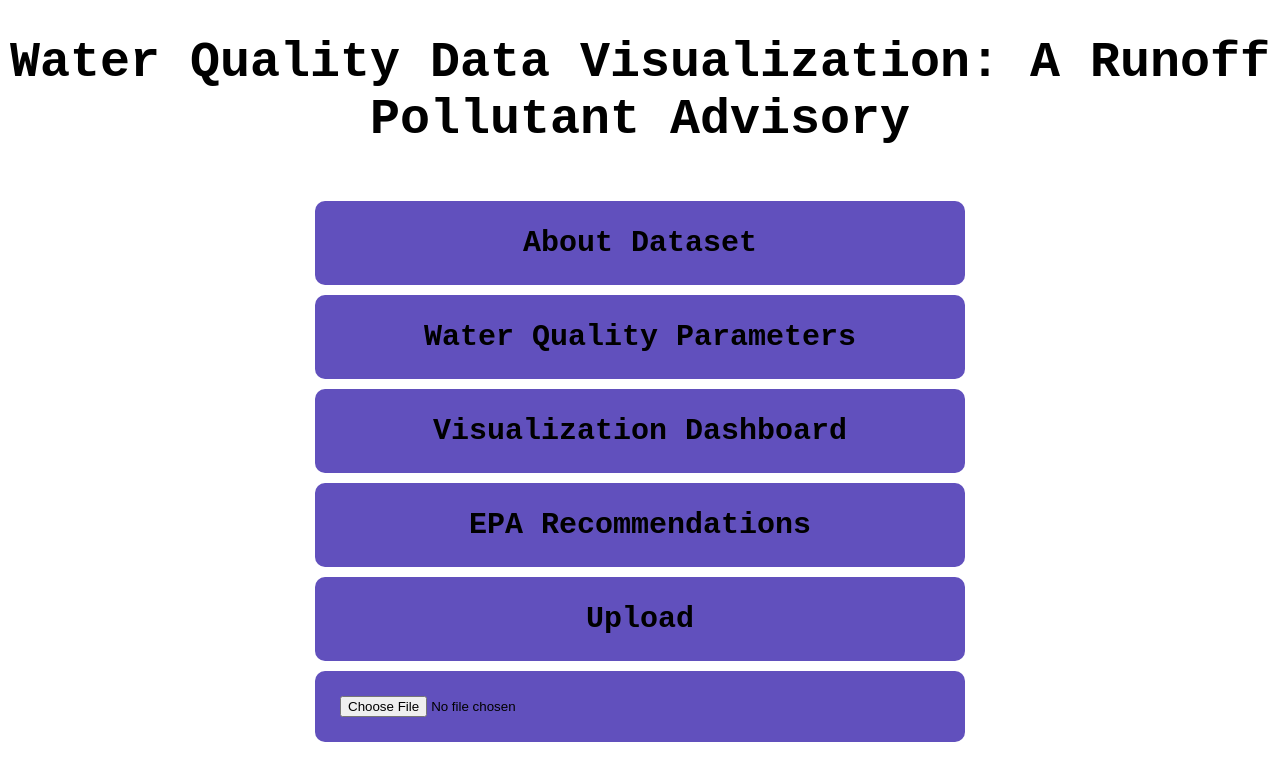
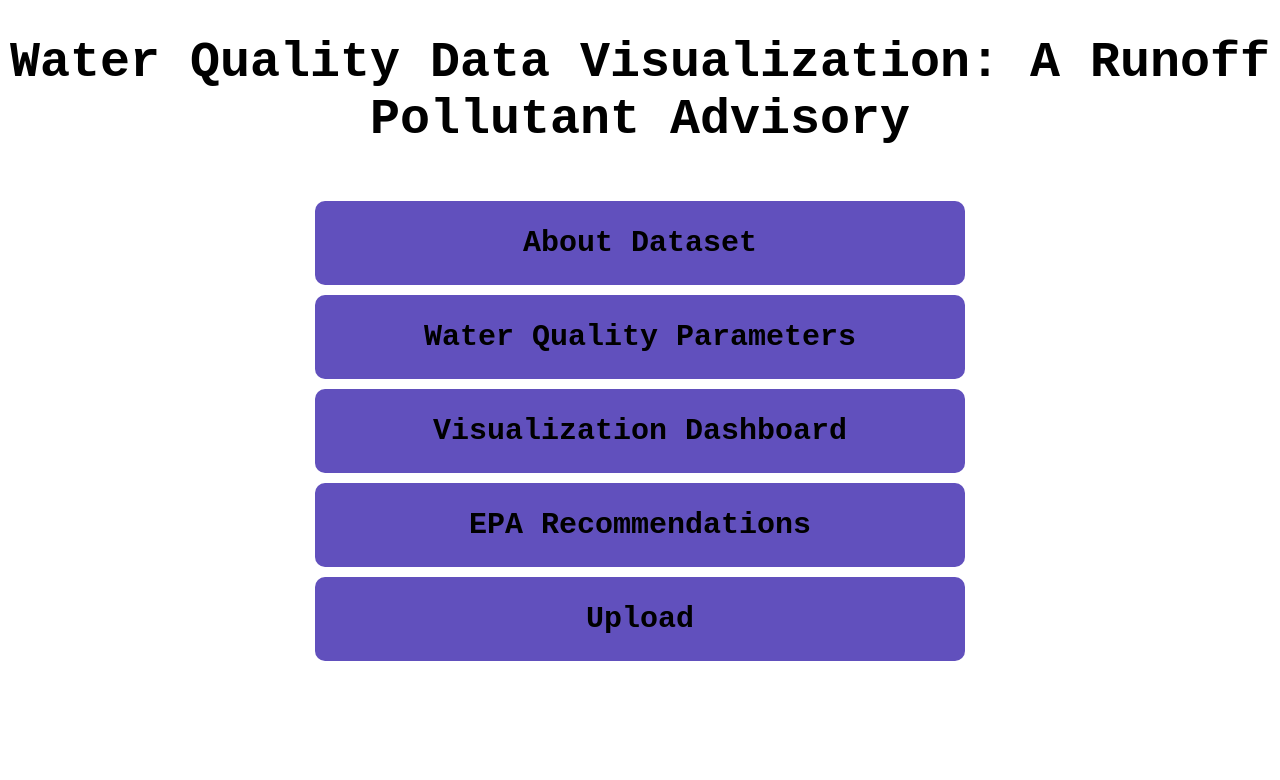
Before and after one commit to DemiladeJooda/InfoVis2025, a React (Create React App) app: page / in a window 1280 px wide. Shown: the top 780 px of the page. Built offline with nearby package versions, Linux system fonts and the light colour scheme.

Commit message:
fixed upload button

```diff
--- a/package.json
+++ b/package.json
@@ -3,6 +3,9 @@
   "version": "0.1.0",
   "private": true,
   "dependencies": {
+    "@emotion/react": "^11.14.0",
+    "@emotion/styled": "^11.14.0",
+    "@mui/material": "^7.0.1",
     "@testing-library/dom": "^10.4.0",
     "@testing-library/jest-dom": "^6.6.3",
     "@testing-library/react": "^16.3.0",
--- a/src/App.js
+++ b/src/App.js
@@ -1,4 +1,17 @@
 import './App.css';
+import { styled } from '@mui/material/styles'
+//create hidden input
+const HiddenInput = styled('input')({
+  clip: 'rect(0,0,0,0)',
+  clipPath: 'inset(50%)',
+  height: 1,
+  overflow: 'hidden',
+  position: 'absolute',
+  bottom: 0,
+  left: 0,
+  whiteSpace: 'nowrap',
+  width: 1,
+})
 
 //Functions in Components
 function toggleSection(sectionId) {
@@ -22,7 +35,7 @@ function handleFileUpload(e) {
   };
   reader.readAsText(file);
 }
-
+//<input type="file" onchange={() => handleFileUpload} className='list-div'/>
 //Main Webpage Body
 function App() {
   return (
@@ -35,8 +48,9 @@ function App() {
             <div className="list-div" onClick={() => toggleSection('parameters-content')}>Water Quality Parameters</div>
             <div className="list-div" onClick="location.href='visualizations.html'">Visualization Dashboard</div>
             <div className="list-div" onClick={() => toggleSection('epa-content')}>EPA Recommendations</div>
-            <div className="list-div" onClick={() => uploadDataset()}>Upload</div>
-            <input type="file" onchange={() => handleFileUpload} className='list-div'/>
+            <div className="list-div">
+              <HiddenInput type='file' onChange={() => handleFileUpload}/>
+              Upload</div>
         </div>
 
         <div id="about-content" className="section">
```
Also changed, not shown: 1 other file (tests, documents, lock files or other folders).
